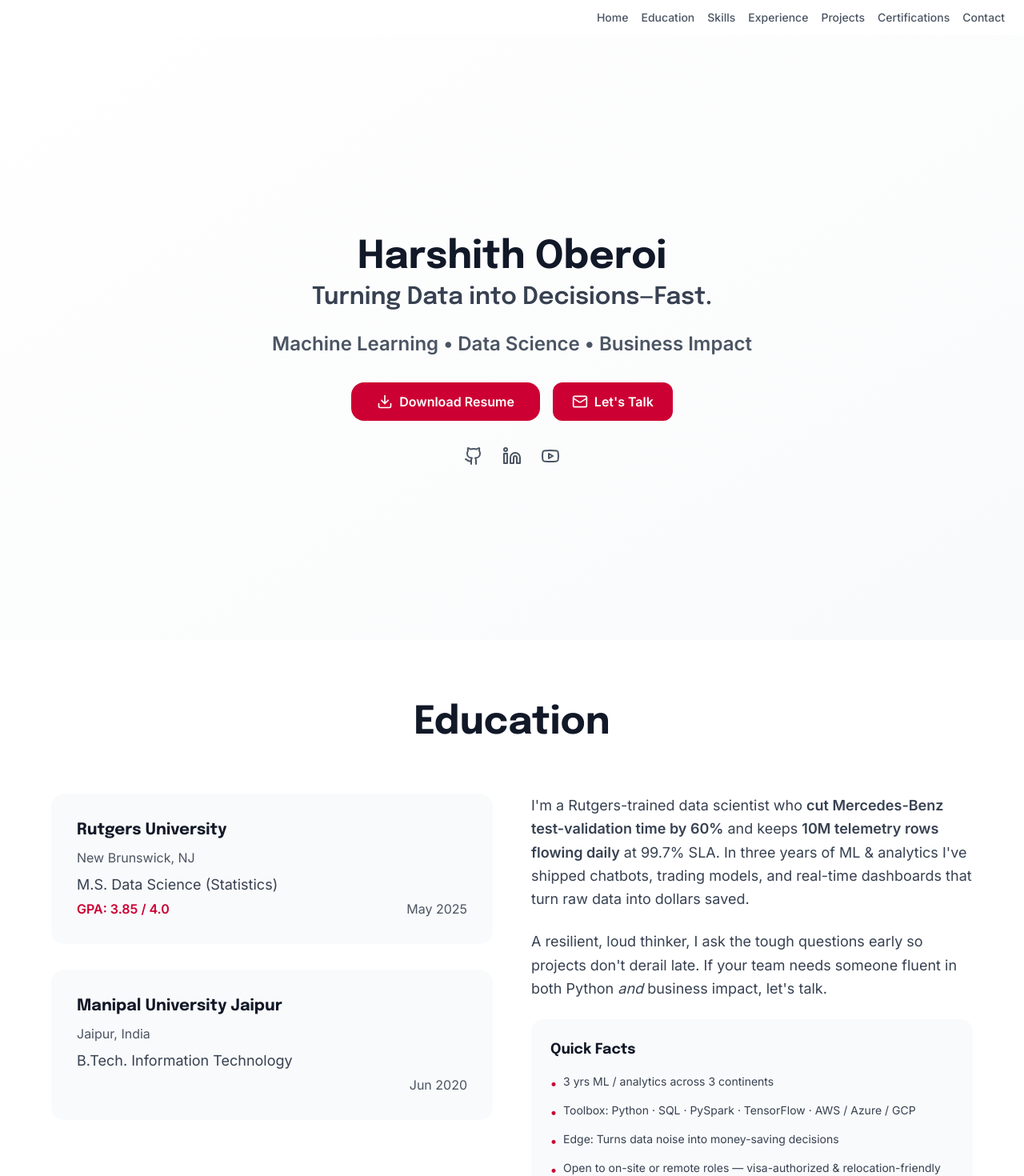
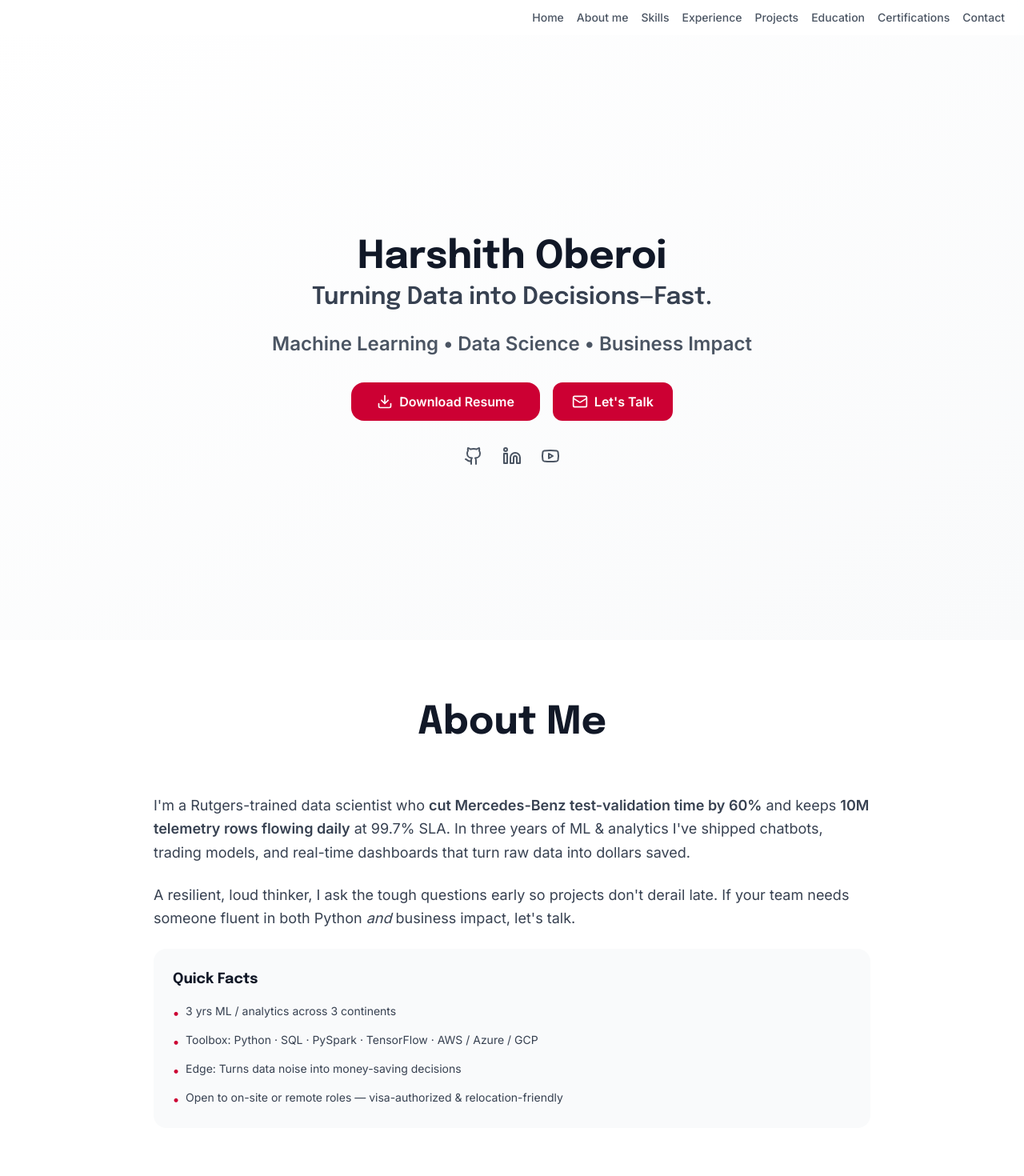
Before and after one commit to oberoiharshith/portfolio, a React (Vite) app: page / in a window 1280 px wide. Shown: the top 1470 px of the page at 80% size. Built offline with nearby package versions, Linux system fonts and the light colour scheme.

Commit message:
Add education and reorder navigation
Added education details and reordered the navigation bar to include "About me" and "Education" sections.

```diff
--- a/src/components/About.tsx
+++ b/src/components/About.tsx
@@ -5,39 +5,10 @@ const About = () => {
       <div className="max-w-6xl mx-auto">
         <div className="animate-on-scroll">
           <h2 className="text-4xl md:text-5xl font-epilogue font-bold text-center text-gray-900 mb-16">
-            Education
+            About Me
           </h2>
 
-          <div className="grid md:grid-cols-2 gap-12 items-start">
-            <div className="space-y-8">
-              <div className="bg-gray-50 p-8 rounded-2xl">
-                <h3 className="text-xl font-epilogue font-bold text-gray-900 mb-2">
-                  Rutgers University
-                </h3>
-                <p className="text-gray-600 mb-2">New Brunswick, NJ</p>
-                <p className="text-lg text-gray-700 mb-1">
-                  M.S. Data Science (Statistics)
-                </p>
-                <div className="flex justify-between items-center">
-                  <span className="text-rutgers-red font-semibold">GPA: 3.85 / 4.0</span>
-                  <span className="text-gray-600">May 2025</span>
-                </div>
-              </div>
-
-              <div className="bg-gray-50 p-8 rounded-2xl">
-                <h3 className="text-xl font-epilogue font-bold text-gray-900 mb-2">
-                  Manipal University Jaipur
-                </h3>
-                <p className="text-gray-600 mb-2">Jaipur, India</p>
-                <p className="text-lg text-gray-700 mb-1">
-                  B.Tech. Information Technology
-                </p>
-                <div className="flex justify-end">
-                  <span className="text-gray-600">Jun 2020</span>
-                </div>
-              </div>
-            </div>
-
+          <div className="max-w-4xl mx-auto">
             <div className="space-y-6">
               <p className="text-lg text-gray-700 leading-relaxed">
                 I'm a Rutgers-trained data scientist who <strong>cut Mercedes-Benz test-validation time by 60%</strong> and keeps <strong>10M telemetry rows flowing daily</strong> at 99.7% SLA. In three years of ML & analytics I've shipped chatbots, trading models, and real-time dashboards that turn raw data into dollars saved.
--- /dev/null
+++ b/src/components/Education.tsx
@@ -0,0 +1,45 @@
+
+const Education = () => {
+  return (
+    <section id="education" className="py-20 px-4 bg-white">
+      <div className="max-w-6xl mx-auto">
+        <div className="animate-on-scroll">
+          <h2 className="text-4xl md:text-5xl font-epilogue font-bold text-center text-gray-900 mb-16">
+            Education
+          </h2>
+
+          <div className="max-w-4xl mx-auto space-y-8">
+            <div className="bg-gray-50 p-8 rounded-2xl animate-on-scroll">
+              <h3 className="text-xl font-epilogue font-bold text-gray-900 mb-2">
+                Rutgers University
+              </h3>
+              <p className="text-gray-600 mb-2">New Brunswick, NJ</p>
+              <p className="text-lg text-gray-700 mb-1">
+                M.S. Data Science (Statistics)
+              </p>
+              <div className="flex justify-between items-center">
+                <span className="text-rutgers-red font-semibold">GPA: 3.85 / 4.0</span>
+                <span className="text-gray-600">May 2025</span>
+              </div>
+            </div>
+
+            <div className="bg-gray-50 p-8 rounded-2xl animate-on-scroll" style={{ animationDelay: '0.1s' }}>
+              <h3 className="text-xl font-epilogue font-bold text-gray-900 mb-2">
+                Manipal University Jaipur
+              </h3>
+              <p className="text-gray-600 mb-2">Jaipur, India</p>
+              <p className="text-lg text-gray-700 mb-1">
+                B.Tech. Information Technology
+              </p>
+              <div className="flex justify-end">
+                <span className="text-gray-600">Jun 2020</span>
+              </div>
+            </div>
+          </div>
+        </div>
+      </div>
+    </section>
+  );
+};
+
+export default Education;
--- a/src/pages/Index.tsx
+++ b/src/pages/Index.tsx
@@ -10,6 +10,7 @@ import Certifications from '../components/Certifications';
 import Teaching from '../components/Teaching';
 import Testimonials from '../components/Testimonials';
 import Contact from '../components/Contact';
+import Education from '../components/Education';
 
 const Index = () => {
   useEffect(() => {
@@ -39,10 +40,11 @@ const Index = () => {
       <header className="fixed top-0 left-0 right-0 bg-white/80 backdrop-blur z-50">
         <nav className="max-w-full mx-auto flex justify-end space-x-4 py-3 px-6 text-sm font-medium">
           <a href="#home" className="text-gray-600 hover:text-[#cc0033]">Home</a>
-          <a href="#about" className="text-gray-600 hover:text-[#cc0033]">Education</a>
+          <a href="#about" className="text-gray-600 hover:text-[#cc0033]">About me</a>
           <a href="#skills" className="text-gray-600 hover:text-[#cc0033]">Skills</a>
           <a href="#experience" className="text-gray-600 hover:text-[#cc0033]">Experience</a>
           <a href="#projects" className="text-gray-600 hover:text-[#cc0033]">Projects</a>
+          <a href="#education" className="text-gray-600 hover:text-[#cc0033]">Education</a>
           <a href="#certifications" className="text-gray-600 hover:text-[#cc0033]">Certifications</a>
           <a href="#contact" className="text-gray-600 hover:text-[#cc0033]">Contact</a>
         </nav>
@@ -52,6 +54,7 @@ const Index = () => {
       <Skills />
       <Experience />
       <FeaturedProjects />
+      <Education />
       <Certifications />
       <Teaching />
       <Testimonials />
```
